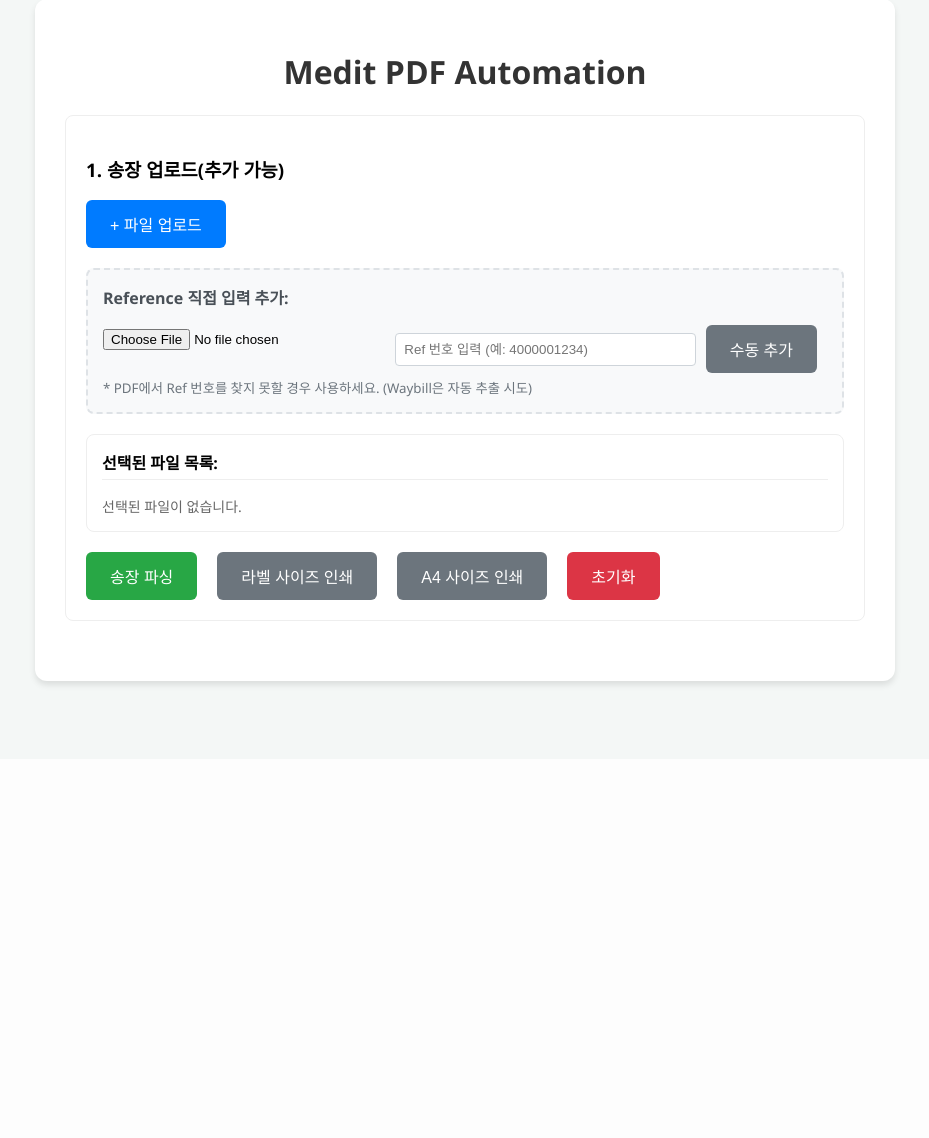
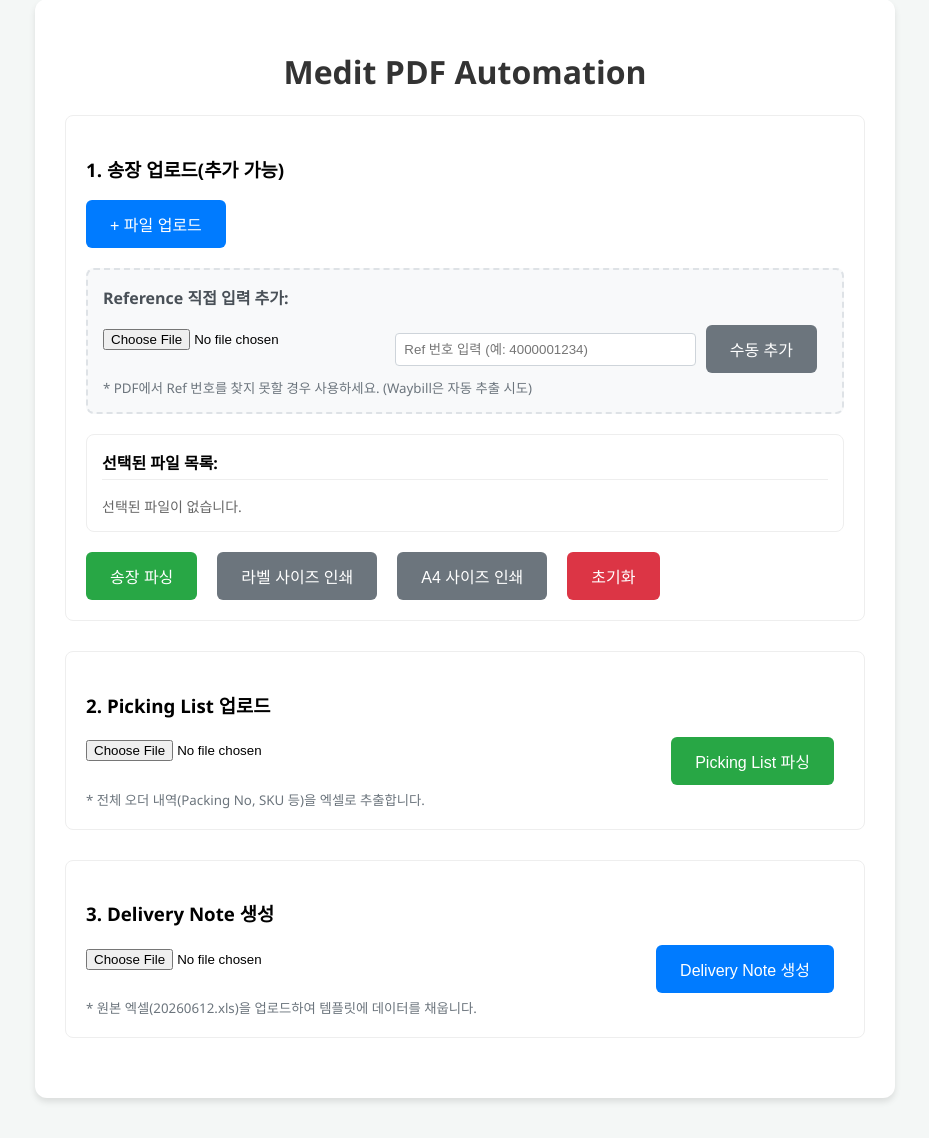
Before and after one commit to jpchoi111/label-parsing, a Flask app: page / in a window 1280 px wide. Shown: the part 41-1179 px from the top of the page, without its empty margins (175-1104 px from the left). Before the commit the page ends 729 px from the top, so only its background shows below. Run offline with Flask 3, Linux system fonts and the light colour scheme.

Commit message:
feat: enhance Delivery Note generation and improve Excel compatibility

```diff
--- a/app.py
+++ b/app.py
@@ -11,8 +11,32 @@ import pypdfium2 as pdfium
 import easyocr
 import numpy as np
 from PIL import Image
+import zipfile
 
 app = Flask(__name__)
+
+# Helper to extract images from template if they don't exist
+def ensure_images_extracted():
+    template_path = 'MEDIT_Delivery Note_template.xlsx'
+    if not os.path.exists(template_path):
+        return
+
+    with zipfile.ZipFile(template_path, 'r') as z:
+        # Map of zip path to local path
+        media_map = {
+            'xl/media/image1.png': 'image1.png',
+            'xl/media/image2.png': 'image2.png'
+        }
+        for zip_p, local_p in media_map.items():
+            if not os.path.exists(local_p):
+                try:
+                    with open(local_p, 'wb') as f:
+                        f.write(z.read(zip_p))
+                    print(f"Extracted {local_p} from template.")
+                except:
+                    pass
+
+ensure_images_extracted()
 
 # Initialize EasyOCR Reader once
 # Using gpu=False explicitly to avoid overhead check if no GPU, though it's auto
@@ -195,6 +219,97 @@ def parse():
 
     return jsonify(results)
 
+from datetime import datetime
+
+@app.route('/parse_picking_list', methods=['POST'])
+def parse_picking_list_endpoint():
+    file = request.files.get('picking_list')
+    tracking_data_json = request.form.get('tracking_data', '[]')
+
+    if not file:
+        return jsonify({"error": "Picking List 파일을 업로드해주세요."}), 400
+
+    try:
+        tracking_map = {}
+        try:
+            tracking_list = json.loads(tracking_data_json)
+            for item in tracking_list:
+                ref = item.get('Ref No')
+                track = item.get('Tracking Number')
+                if ref and track and track != "Not Found":
+                    tracking_map[ref] = track
+        except:
+            pass
+
+        stream = BytesIO(file.read())
+        reader = PdfReader(stream)
+        orders = []
+
+        # Deduplication tracker: (Packing No) - one row per order
+        seen_packing_nos = set()
+
+        for i in range(2, len(reader.pages)):
+            text = reader.pages[i].extract_text()
+            parts = re.split(r'(Packing No\.)', text)
+
+            for j in range(1, len(parts), 2):
+                if j+1 < len(parts):
+                    segment = parts[j] + parts[j+1]
+
+                    p_match = re.search(r'Packing No\.\s*(\S+)', segment)
+                    o_match = re.search(r'OrderNo\.\s*(\S+)', segment)
+                    u_match = re.search(r'UserID\.\s*(\S+)', segment)
+
+                    if p_match and o_match and u_match:
+                        packing_no = p_match.group(1)
+                        order_no = o_match.group(1)
+                        user_id = u_match.group(1)
+
+                        # Only one row per Packing No
+                        if packing_no not in seen_packing_nos:
+                            seen_packing_nos.add(packing_no)
+
+                            # Mapping UserID
+                            company_name = ""
+                            if user_id == "MEDITFRA":
+                                company_name = "MEDIT EUROPE GMBH"
+                            elif user_id == "MEDITRMA":
+                                company_name = "MEDIT EUROPE"
+
+                            # Match Tracking
+                            track_no = tracking_map.get(order_no, "")
+
+                            orders.append({
+                                "A": "", # Empty, A1 will be set separately
+                                "B": packing_no,
+                                "C": company_name,
+                                "D": "",
+                                "E": track_no
+                            })
+
+        if not orders:
+            return jsonify({"error": "오더를 찾을 수 없습니다."}), 404
+
+        # Create Excel
+        df = pd.DataFrame(orders)
+
+        output = BytesIO()
+        with pd.ExcelWriter(output, engine='openpyxl') as writer:
+            # Write data starting from B, C, D, E (A is empty in DF)
+            df.to_excel(writer, index=False, header=False, sheet_name='Sheet1')
+
+            # Set A1 date specifically
+            workbook = writer.book
+            worksheet = writer.sheets['Sheet1']
+            worksheet['A1'] = datetime.now().strftime("%Y-%m-%d")
+
+        output.seek(0)
+
+        return send_file(output, as_attachment=True, download_name="picking_list_results.xlsx")
+    except Exception as e:
+        print(f"Error: {e}")
+        return jsonify({"error": str(e)}), 500
+
 @app.route('/download_excel', methods=['POST'])
 def download_excel():
     data = request.json
@@ -257,5 +372,181 @@ def print_filter():
 
     return send_file(output, mimetype='application/pdf')
 
+@app.route('/generate_delivery_note', methods=['POST'])
+def generate_delivery_note():
+    source_file = request.files.get('source_file')
+    if not source_file:
+        return jsonify({"error": "원본 엑셀 파일(20260612.xls)을 업로드해주세요."}), 400
+
+    template_path = 'MEDIT_Delivery Note_template.xlsx'
+    if not os.path.exists(template_path):
+        return jsonify({"error": "템플릿 파일이 서버에 존재하지 않습니다."}), 500
+
+    try:
+        from openpyxl import load_workbook
+        from openpyxl.drawing.image import Image as XLImage
+        from copy import copy
+
+        # Load source data with resilience
+        source_content = source_file.read()
+        source_df = None
+
+        # 1. Try default read (usually xlrd for .xls)
+        try:
+            source_df = pd.read_excel(BytesIO(source_content))
+        except Exception as e1:
+            print(f"Primary read failed: {e1}")
+            # 2. Try xlrd with ignore_workbook_corruption=True (Definitive fix for seen[2]==4)
+            try:
+                import xlrd
+                book = xlrd.open_workbook(file_contents=source_content, ignore_workbook_corruption=True)
+                sheet = book.sheet_by_index(0)
+                data = []
+                for r in range(sheet.nrows):
+                    data.append(sheet.row_values(r))
+                if data:
+                    source_df = pd.DataFrame(data[1:], columns=data[0])
+                    print("Success with xlrd ignore_workbook_corruption fallback")
+            except Exception as e_xlrd:
+                print(f"xlrd ignore_corruption failed: {e_xlrd}")
+                # 3. Try openpyxl (in case it's actually .xlsx renamed to .xls)
+                try:
+                    source_df = pd.read_excel(BytesIO(source_content), engine='openpyxl')
+                except Exception as e2:
+                    print(f"Openpyxl fallback failed: {e2}")
+                    # 4. Try HTML (common for fake XLS exports)
+                    try:
+                        dfs = pd.read_html(BytesIO(source_content))
+                        if dfs:
+                            source_df = dfs[0]
+                    except Exception as e3:
+                        print(f"HTML fallback failed: {e3}")
+
+        if source_df is None:
+            return jsonify({"error": "엑셀 파일을 읽을 수 없습니다. 파일이 손상되었거나 지원되지 않는 형식입니다. 엑셀에서 '다른 이름으로 저장'을 통해 .xlsx 형식으로 저장 후 다시 시도해 주세요."}), 400
+
+        data_to_fill = source_df[['TRKNO', 'ORDERNO', 'CUSITEMCODE', 'ITEMDETAIL', 'SRL_LOT']]
+
+        # Calculate total carton count (Sum of Column D 'BOXCNT')
+        total_cartons = 0
+        if 'BOXCNT' in source_df.columns:
+            try:
+                total_cartons = pd.to_numeric(source_df['BOXCNT'], errors='coerce').sum()
+            except:
+                pass
+
+        # Load template
+        wb = load_workbook(template_path)
+        ws = wb['Sheet1']
+
+        # Set total carton count to J14
+        ws['J14'] = total_cartons
+
+        # Number of rows to add (we have row 14 already)
+        num_new_rows = len(data_to_fill)
+
+        # Capture sample row height
+        sample_row_height = ws.row_dimensions[14].height
+
+        if num_new_rows > 1:
+            # Insert rows starting from row 15 to push the footer down
+            ws.insert_rows(15, amount=num_new_rows - 1)
+
+        def copy_style(src_cell, dst_cell):
+            if src_cell.has_style:
+                dst_cell.font = copy(src_cell.font)
+                dst_cell.border = copy(src_cell.border)
+                dst_cell.fill = copy(src_cell.fill)
+                dst_cell.number_format = copy(src_cell.number_format)
+                dst_cell.protection = copy(src_cell.protection)
+                dst_cell.alignment = copy(src_cell.alignment)
+
+        start_row = 14
+        for idx, (_, row) in enumerate(data_to_fill.iterrows()):
+            current_row = start_row + idx
+
+            # Set row height to match template's row 14
+            if sample_row_height is not None:
+                ws.row_dimensions[current_row].height = sample_row_height
+
+            # Fill columns A to E
+            target_cols = ['TRKNO', 'ORDERNO', 'CUSITEMCODE', 'ITEMDETAIL', 'SRL_LOT']
+            for col_idx, col_name in enumerate(target_cols, 1):
+                cell = ws.cell(row=current_row, column=col_idx, value=row[col_name])
+                # Copy style from row 14 of the same column
+                copy_style(ws.cell(row=14, column=col_idx), cell)
+
+            # Copy and adjust formulas for columns G, H, K, L
+            formula_cols = [7, 8, 11, 12] # G, H, K, L
+            for col_idx in formula_cols:
+                source_cell = ws.cell(row=14, column=col_idx)
+                if current_row > 14:
+                    target_cell = ws.cell(row=current_row, column=col_idx)
+                    if source_cell.data_type == 'f':
+                        new_formula = source_cell.value.replace('14', str(current_row))
+                        target_cell.value = new_formula
+                    copy_style(source_cell, target_cell)
+
+        # Re-insert images that were lost from Header/Footer
+        logo_path = 'image1.png'
+        footer_path = 'image2.png'
+
+        try:
+            from openpyxl.drawing.spreadsheet_drawing import OneCellAnchor, AnchorMarker, XDRPositiveSize2D
+        except ImportError:
+            # Fallback for different openpyxl versions
+            from openpyxl.drawing.spreadsheet_drawing import OneCellAnchor, AnchorMarker
+            from openpyxl.drawing.xdr import XDRPositiveSize2D
+        from openpyxl.utils.units import pixels_to_EMU
+
+        # Calculation:
+        # Total width of A-E is approx 1000px.
+        # Logo 400px wide -> Offset ~300px to center on page.
+        # Footer 700px wide -> Center on Column C (center is at ~440px) -> Start at 440 - 350 = 90px.
+
+        if os.path.exists(logo_path):
+            img_logo = XLImage(logo_path)
+            # User provided size and offset
+            img_w, img_h = 310, 160
+            h_offset = pixels_to_EMU(60)
+            marker = AnchorMarker(col=0, colOff=h_offset, row=3, rowOff=100)
+            size = XDRPositiveSize2D(cx=pixels_to_EMU(img_w), cy=pixels_to_EMU(img_h))
+            img_logo.anchor = OneCellAnchor(_from=marker, ext=size)
+            ws.add_image(img_logo)
+
+
+        # Find the actual last row with content in columns A-E only
+        last_data_row = 14 + num_new_rows
+        for r in range(ws.max_row, 14, -1):
+            if any(ws.cell(row=r, column=c).value for c in range(1, 6)): # A to E is columns 1-5
+                last_data_row = r
+                break
+
+        footer_start_row = last_data_row + 2
+        if os.path.exists(footer_path):
+            img_footer = XLImage(footer_path)
+            # Enlarged by 10% (700 * 1.1 = 770) and shifted left (offset 20px)
+            f_w, f_h = 770, 77
+            f_h_offset = pixels_to_EMU(20)
+            f_marker = AnchorMarker(col=0, colOff=f_h_offset, row=footer_start_row-1, rowOff=0)
+            f_size = XDRPositiveSize2D(cx=pixels_to_EMU(f_w), cy=pixels_to_EMU(f_h))
+            img_footer.anchor = OneCellAnchor(_from=f_marker, ext=f_size)
+            ws.add_image(img_footer)
+
+        # Set A4 paper and Dynamic Print Area (Strictly A to E)
+        ws.page_setup.paperSize = 9 # A4
+        ws.page_setup.orientation = 'portrait'
+        last_print_row = footer_start_row + 5
+        ws.print_area = f'A1:E{last_print_row}'
+
+        output = BytesIO()
+        wb.save(output)
+        output.seek(0)
+
+        return send_file(output, as_attachment=True, download_name="MEDIT_Delivery Note.xlsx")
+    except Exception as e:
+        print(f"Error: {e}")
+        return jsonify({"error": str(e)}), 500
+
 if __name__ == '__main__':
     app.run(debug=True, port=5000)
--- a/templates/index.html
+++ b/templates/index.html
@@ -61,9 +61,29 @@
             </div>
         </div>
 
+        <!-- Picking List Section -->
+        <div class="section">
+            <h3>2. Picking List 업로드</h3>
+            <div style="display: flex; gap: 10px; align-items: center; flex-wrap: wrap;">
+                <input type="file" id="picking-list-file" accept=".pdf" style="flex: 1; min-width: 200px;">
+                <button type="button" class="btn btn-success" onclick="processPickingList()">Picking List 파싱</button>
+            </div>
+            <small style="color: #6c757d; display: block; margin-top: 5px;">* 전체 오더 내역(Packing No, SKU 등)을 엑셀로 추출합니다.</small>
+        </div>
+
+        <!-- Delivery Note Section -->
+        <div class="section">
+            <h3>3. Delivery Note 생성</h3>
+            <div style="display: flex; gap: 10px; align-items: center; flex-wrap: wrap;">
+                <input type="file" id="source-excel-file" accept=".xls,.xlsx" style="flex: 1; min-width: 200px;">
+                <button type="button" class="btn btn-primary" onclick="generateDeliveryNote()">Delivery Note 생성</button>
+            </div>
+            <small style="color: #6c757d; display: block; margin-top: 5px;">* 원본 엑셀(20260612.xls)을 업로드하여 템플릿에 데이터를 채웁니다.</small>
+        </div>
+
         <!-- Results Table Section -->
         <div id="results-section" class="section" style="display: none;">
-            <h3>2. 분석 결과</h3>
+            <h3>4. 송장 분석 결과</h3>
             <div style="margin-bottom: 15px;">
                 <button class="btn btn-success" onclick="downloadExcel()">엑셀 다운로드 (eshop 업로드용)</button>
             </div>
@@ -183,6 +203,80 @@
             }
         }
 
+        async function generateDeliveryNote() {
+            const fileInput = document.getElementById('source-excel-file');
+            if (!fileInput.files[0]) { alert('원본 엑셀 파일(20260612.xls)을 선택해주세요.'); return; }
+
+            const statusDiv = document.getElementById('status');
+            statusDiv.innerText = 'Delivery Note 생성 중...';
+
+            const formData = new FormData();
+            formData.append('source_file', fileInput.files[0]);
+
+            try {
+                const response = await fetch('/generate_delivery_note', {
+                    method: 'POST',
+                    body: formData
+                });
+
+                if (response.ok) {
+                    const blob = await response.blob();
+                    const url = window.URL.createObjectURL(blob);
+                    const a = document.createElement('a');
+                    a.href = url;
+                    a.download = "MEDIT_Delivery Note.xlsx";
+                    document.body.appendChild(a);
+                    a.click();
+                    a.remove();
+                    statusDiv.innerText = 'Delivery Note 생성 및 다운로드 완료!';
+                } else {
+                    const errorData = await response.json();
+                    statusDiv.innerText = '오류: ' + (errorData.error || '처리 중 문제가 발생했습니다.');
+                }
+            } catch (e) {
+                console.error(e);
+                statusDiv.innerText = '오류가 발생했습니다.';
+            }
+        }
+
+        async function processPickingList() {
+            const fileInput = document.getElementById('picking-list-file');
+            if (!fileInput.files[0]) { alert('Picking List PDF 파일을 선택해주세요.'); return; }
+
+            const statusDiv = document.getElementById('status');
+            statusDiv.innerText = 'Picking List 분석 중...';
+
+            const formData = new FormData();
+            formData.append('picking_list', fileInput.files[0]);
+            // Pass the tracking data from the previous analysis
+            formData.append('tracking_data', JSON.stringify(currentAnalysisResults));
+
+            try {
+                const response = await fetch('/parse_picking_list', {
+                    method: 'POST',
+                    body: formData
+                });
+
+                if (response.ok) {
+                    const blob = await response.blob();
+                    const url = window.URL.createObjectURL(blob);
+                    const a = document.createElement('a');
+                    a.href = url;
+                    a.download = "picking_list_results.xlsx";
+                    document.body.appendChild(a);
+                    a.click();
+                    a.remove();
+                    statusDiv.innerText = 'Picking List 분석 완료 및 다운로드 시작!';
+                } else {
+                    const errorData = await response.json();
+                    statusDiv.innerText = '오류: ' + (errorData.error || '처리 중 문제가 발생했습니다.');
+                }
+            } catch (e) {
+                console.error(e);
+                statusDiv.innerText = '오류가 발생했습니다.';
+            }
+        }
+
         async function processAll(action) {
             if (allFiles.length === 0) { alert('파일을 먼저 추가해주세요.'); return; }
             const statusDiv = document.getElementById('status');
```
Also changed, not shown: image1.png (added), image2.png (added), 3 other files.
